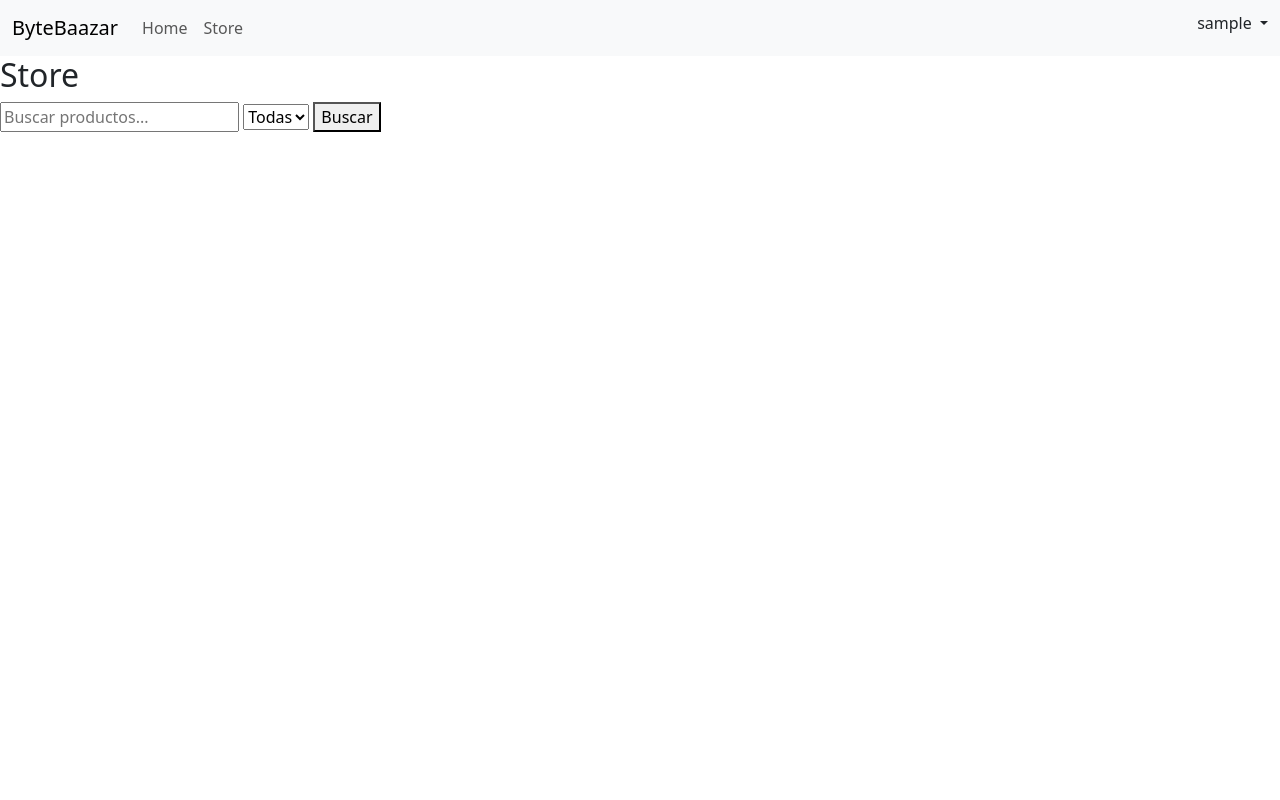
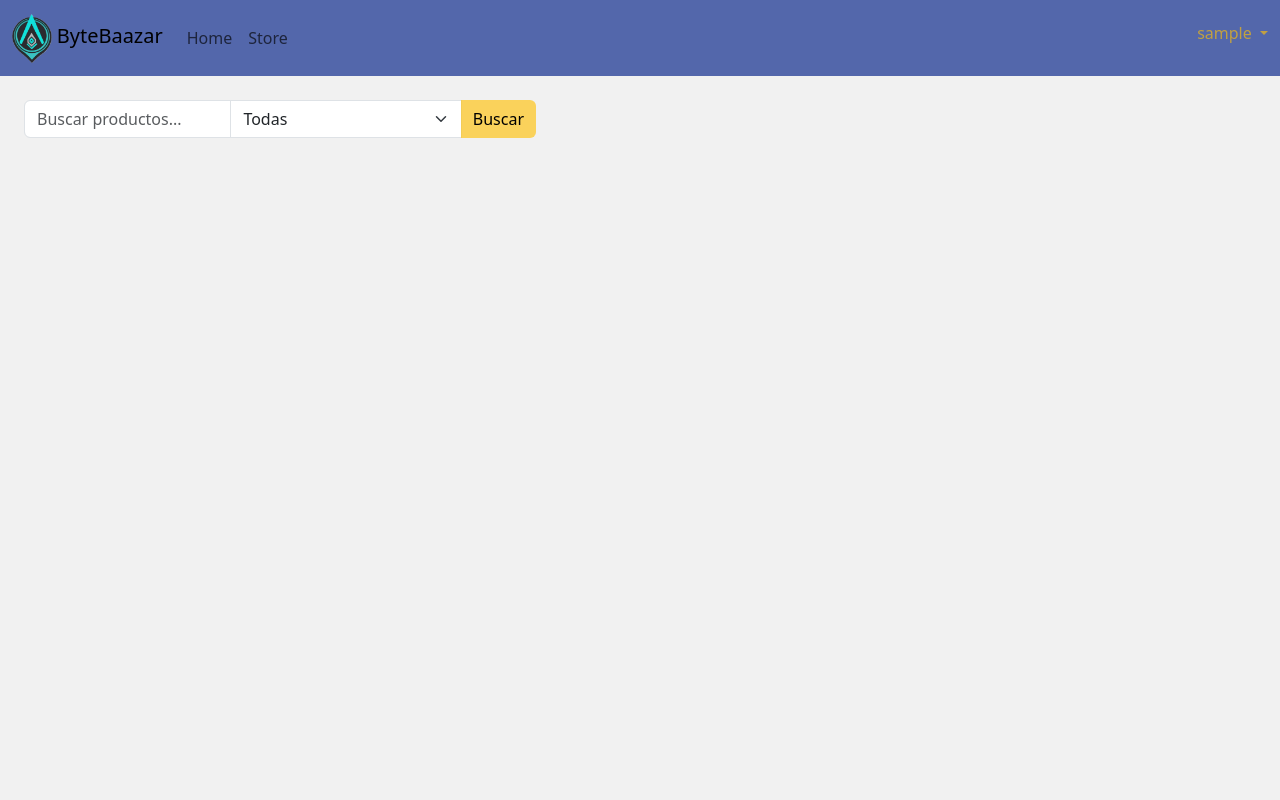
Before and after one commit to edup3/ByteBaazar, a Django app: page /store/ in a window 1280 px wide. Run offline with Django 5.2, Linux system fonts and the light colour scheme; the visitor is signed in with stand-in values (Sample User, id 1); data that the repository does not hold is empty.

Commit message:
changes in style

```diff
--- a/store/static/store/app.css
+++ b/store/static/store/app.css
@@ -1,8 +1,20 @@
+:root{
+    --baazar-blue : #30499cd0;
+    --baazar-blue2 :#86b1fbd9;
+    --baazar-yellow : #ffc107a3;
+    --baazar-red : #D9534F;
+    --baazar-green: #2abe4c;
+    --baazar-khaki: #CDB599;
+    --baazar-beige: #F8F9FA;
+    --baazar-pink: #A08689;
+    --baazar-gray: #F1F1F1;
+}
 html{
     height: 100%;
 }
 body{
     height: 100%;
+    background-color: var(--baazar-gray);
 }
 .product-container{
     width: 70%;
@@ -16,13 +28,22 @@ body{
     justify-self: center;
     display: flex;
     flex-wrap: wrap;
+    gap: 1.5rem;
 }
 .product-card{
     width: 100%;
 }
 .card-body{
-    flex: none;
+    border-radius: 10px;
 }
+
+.btn-primary {
+    background-color: var(--baazar-yellow);
+    border: none;
+    color: black;
+
+}
+
 .card-subtitle{
     color: var(--bs-tertiary-color);
 }
@@ -46,3 +67,14 @@ body{
     justify-content: center;
     gap: 50px;
 }
+.navbar{
+    background-color: var(--baazar-blue);
+    color: var(--baazar-yellow);
+}
+.nav-options{
+    width: 40%;
+    margin: 1.5rem;
+}
+.Logo{
+    object-fit: contain;
+}
--- a/store/templates/store/base.html
+++ b/store/templates/store/base.html
@@ -10,9 +10,12 @@
 </head>
 
 <body>
-    <nav class="navbar navbar-expand-lg bg-body-tertiary">
+    <nav class="navbar navbar-expand-lg">
         <div class="container-fluid">
-          <a class="navbar-brand" href="">ByteBaazar</a>
+          <a class="navbar-brand" href="{% url 'home' %}">
+            <img src="{% static 'store/ByteBaazar-logo.png' %}" alt="Logo" height="50" class="d-inline-block">
+            ByteBaazar
+          </a>
           <button class="navbar-toggler" type="button" data-bs-toggle="collapse" data-bs-target="#navbarSupportedContent" aria-controls="navbarSupportedContent" aria-expanded="false" aria-label="Toggle navigation">
             <span class="navbar-toggler-icon"></span>
           </button>
--- a/store/templates/store/items.html
+++ b/store/templates/store/items.html
@@ -4,12 +4,12 @@
 Store
 {% endblock %}
 {% block content %}
-<h2>Store</h2>
 <!-- Search bar implementation -->
 <form method="GET" action="{% url 'store' %}">
-  <input type="text" name="product" placeholder="Buscar productos..." value="{{ request.GET.product }}">
+  <div class="input-group nav-options">
+    <input type="text" name="product" class="form-control" placeholder="Buscar productos..." value="{{ request.GET.product }}">
     <!-- Category filter implementation -->
-  <select name="category" id="category">
+    <select name="category" class="form-select" id="category">
       <option value="">Todas</option>
       {% for category in categories %}
       {% if selected_category == category.name %}
@@ -19,11 +19,12 @@ Store
       {% endif %}
       {% endfor %}
     </select>
-  <button type="submit">Buscar</button>
+    <button class="btn btn-primary" type="submit">Buscar</button>
+  </div>
 </form>
 <div class="products-container">
 {% for product in products %}
-  <div class="card" style="width: 18rem; margin: 2rem;">
+  <div class="card" style="width: 18rem;">
     {% if product.image %}
     <img src="{{product.image.url}}" class="card-img-top" alt="...">
     {% else %}
--- a/store/views.py
+++ b/store/views.py
@@ -77,7 +77,6 @@ class CreateReviewView(LoginRequiredMixin, CreateView):
     form_class = ReviewForm
 
     def form_valid(self, form):
-        print(self.kwargs)
         form.instance.customer = self.request.user
         form.instance.product = Product.objects.get(
             pk=self.kwargs['product_pk'])
```
Also changed, not shown: store/static/store/ByteBaazar-logo.png (added). Lines whose indentation alone changed are shown as unchanged.
